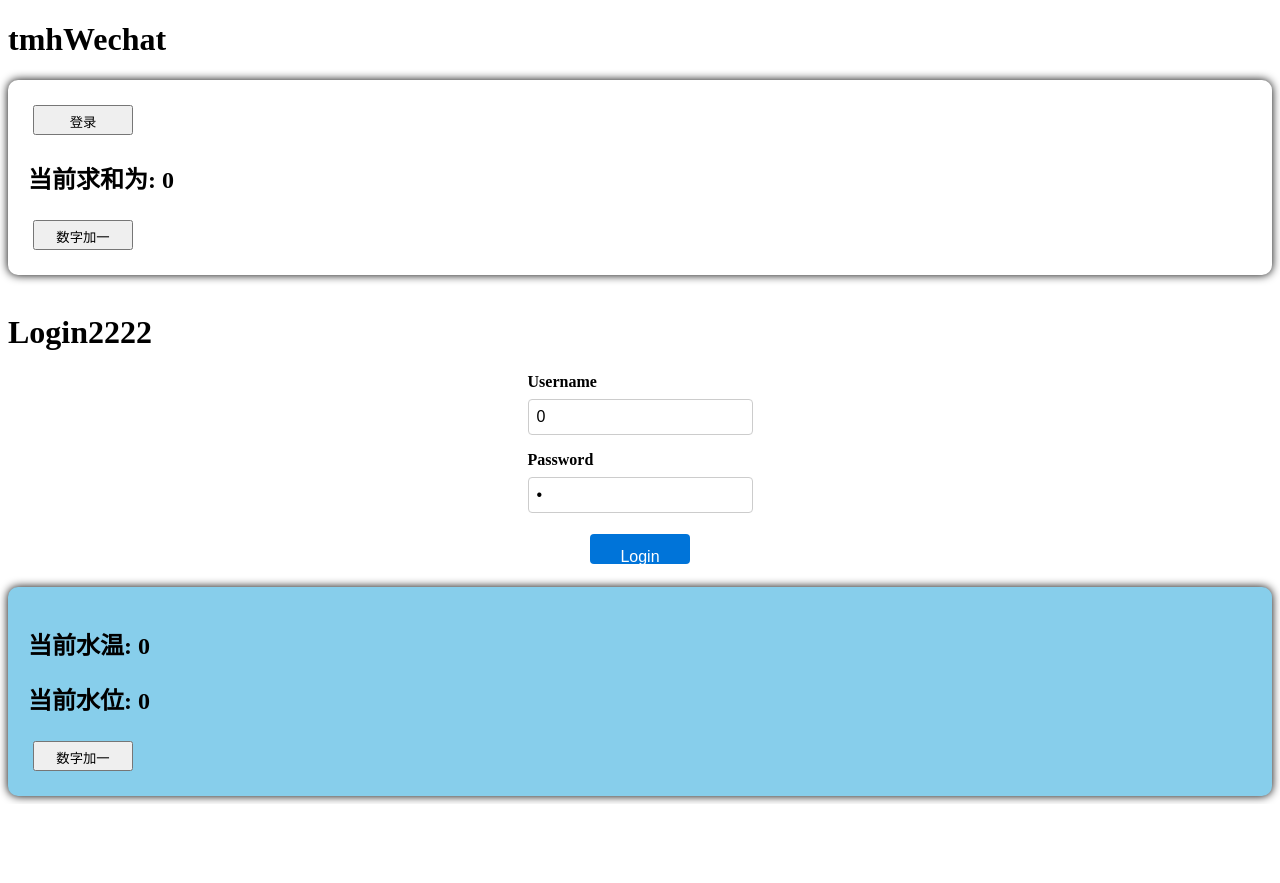
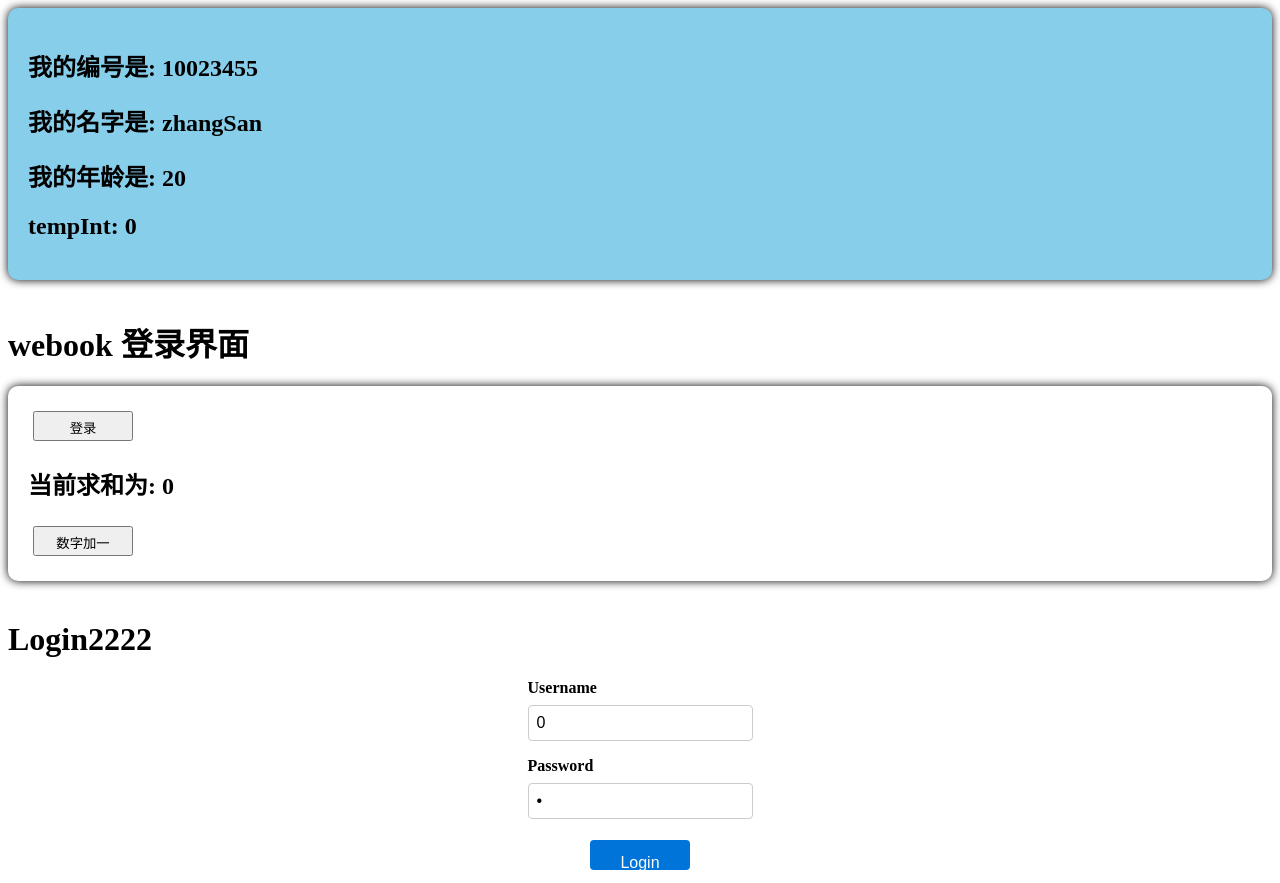
Before and after one commit to huali825/webVue3Learn, a Vue app: page / in a window 1280 px wide. Before the commit the page ends 804 px from the top, so only its background shows below. Built offline with nearby package versions, Linux system fonts and the light colour scheme.

Commit message:
web script 生命周期

```diff
--- a/src/App.vue
+++ b/src/App.vue
@@ -1,24 +1,25 @@
 <template>
     <!--结构-->
     <div>
-        <h1>tmhWechat </h1>
+      <Person/>
+      <br>
+        <h1> webook 登录界面 </h1>
         <Login/>
       <br>
       <Login2/>
-      <br>
-        <Person/>
     </div>
 </template>
 
-<script lang=ts>
+<script lang='ts' setup name = "App">
     //交互
     import Person from './components/Person.vue'
     import Login from "@/components/Login.vue";
     import Login2 from "@/components/Login2.vue";
-    export default{
-        name: 'App',
-        components:{Login2, Login, Person}
-    }
+    // export default{
+    //     name: 'App',
+    //     components:{Login2, Login, Person}
+    // }
+
 </script>
 
 <style scoped>
--- a/src/components/Person.vue
+++ b/src/components/Person.vue
@@ -1,37 +1,37 @@
 <!--log这里是界面布局 模板-->
 <template>
   <div class="person">
-    <h2>当前水温: {{temperature}}</h2>
-    <h2>当前水位: {{height}}</h2>
-    <button @click = "changeTemperature">数字加一</button>
+  <h2>我的编号是: {{person.id}}</h2>
+  <h2>我的名字是: {{person.name}}</h2>
+  <h2>我的年龄是: {{person.age}}</h2>
+
+  <h2>tempInt: {{tempInt}}</h2>
+
   </div>
 </template>
 
 
-<script lang="ts">
-export default {
-  // 数据和方法
-  // eslint-disable-next-line vue/multi-word-component-names
-  name: 'Person',
-}
-</script>
+<!--这里是变量和函数所在位置 脚本-->
+<script lang="ts" setup name = "Person">
+  import {type PersonInter} from '@/types'
+  let person:PersonInter = {id:'10023455',name:'zhangSan', age:20};
 
-<!--这里是变量和函数所在位置 脚本-->
-<script lang="ts" setup>
-import {ref, watchEffect} from 'vue'
-  let temperature = ref(0)
-  let height = ref(0)
-  function changeTemperature() {
-    temperature.value +=10
-  }
+  import {ref,onBeforeMount,onMounted,onBeforeUpdate,onUpdated} from 'vue'
+  let tempInt = ref(0)
+  console.log("创建了")
+  onBeforeMount(()=>{
+    console.log("挂载前")
+  })
+  onMounted(()=>{
+    console.log("挂载完毕")
+  })
+  onBeforeUpdate(()=>{
+    console.log("更新前")
+  })
+  onUpdated(()=>{
+    console.log("更新完毕")
+  })
 
-  //全自动的监视
-  watchEffect(() => {
-    if (temperature.value >= 100) {
-      temperature.value = 0
-      console.log('给服务器发送请求')
-    }
-  })
 
 </script>
 
--- /dev/null
+++ b/src/types/index.ts
@@ -0,0 +1,5 @@
+export interface PersonInter {
+    id: string;
+    name: string;
+    age: number;
+}
```
Also changed, not shown: .eslintrc.cjs.
